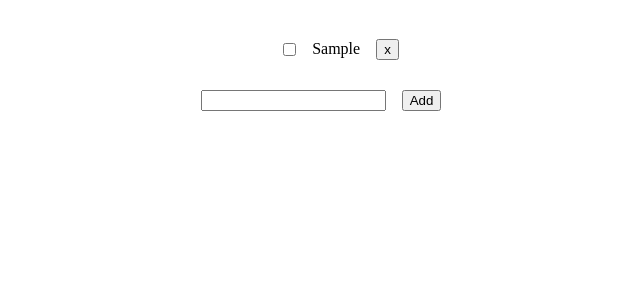
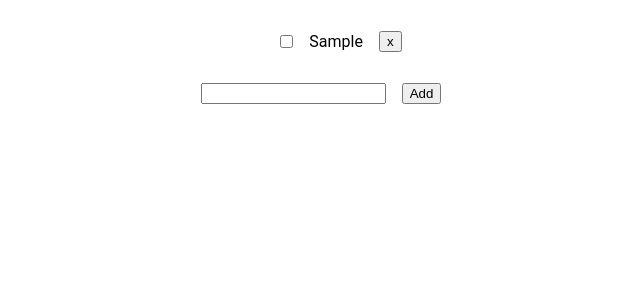
Before and after one commit to rightonhana/todo-list, an Angular app: page / in a window 1280 px wide. Both pictures are taken after typing "Sample" into the empty fields and a click on the button "Add". Shown: the top 300 px of the page, without its empty margins (319-959 px from the left). Built offline with nearby package versions, Linux system fonts and the light colour scheme.

Commit message:
:lipstick: update styles

```diff
--- a/src/app/components/item/item.component.html
+++ b/src/app/components/item/item.component.html
@@ -1,5 +1,5 @@
 <li class="item" *ngIf="task">
 	<input class="checkbox" type="checkbox" [checked]="done" (change)="changeHandler($event)"/>
-	<p class="task">{{task}}</p>
+	<p class="task" [ngClass]="{'task-done': done}">{{task}}</p>
 	<button class="remove" (click)="removeHandler($event)">x</button>
 </li>
--- a/src/app/components/item/item.component.scss
+++ b/src/app/components/item/item.component.scss
@@ -11,4 +11,7 @@
 	.task{
 		width: 100%;
 	}
+	.task-done {
+		text-decoration: line-through;
+	}
 }
--- a/src/styles.scss
+++ b/src/styles.scss
@@ -0,0 +1,8 @@
+html, body {
+	width: 100vw;
+	height: 100vh;
+	margin: 0;
+	padding: 0;
+}
+html, body { height: 100%; }
+body { margin: 0; font-family: Roboto, "Helvetica Neue", sans-serif; }
```
